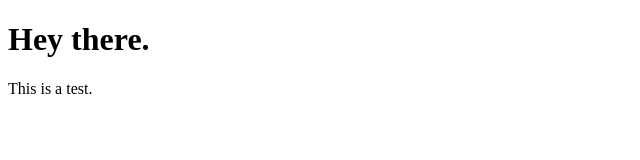
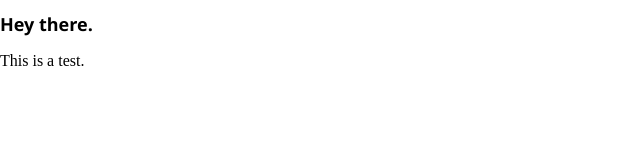
Before and after one commit to tiernanmulberry/tiernanmulberry.github.io, a plain HTML site: page index.html in a window 1280 px wide. Shown: the whole page, without its empty margins (0-640 px from the left). Drawn offline with Linux system fonts and the light colour scheme.

Commit message:
added css ref and styled headers

```diff
--- a/index.html
+++ b/index.html
@@ -5,6 +5,7 @@
     <meta http-equiv="X-UA-Compatible" content="IE=edge">
     <meta name="viewport" content="width=device-width, initial-scale=1.0">
     <title>Tiernan Mulberry</title>
+    <link rel="stylesheet" href="style.css">
 </head>
 <body>
     <h1>Hey there.</h1>
--- /dev/null
+++ b/style.css
@@ -0,0 +1,12 @@
+body
+{
+    background-color: white;
+    padding: 0;
+    margin: 0;
+}
+
+h1
+{
+    font-family: 'Segoe UI', Tahoma, Geneva, Verdana, sans-serif;
+    font-size: large;
+}
```
